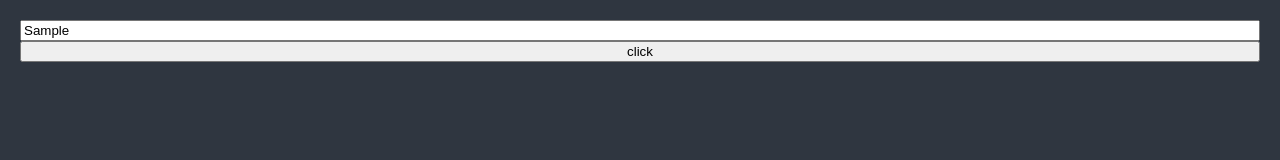
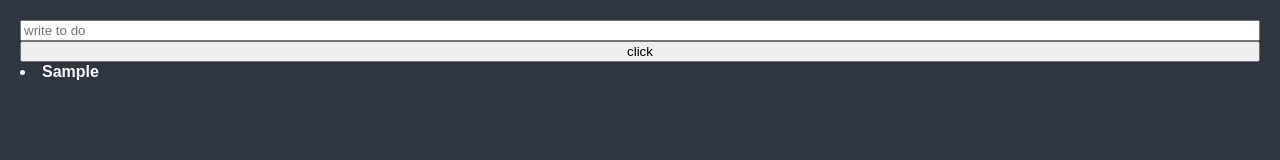
Before and after one commit to soyoung931014/ReactJS, a React (Create React App) app in the folder todolist/: page / in a window 1280 px wide. Both pictures are taken after typing "Sample" into the empty fields and a click on the button "click". Shown: the top 160 px of the page. Built offline with nearby package versions, Linux system fonts and the light colour scheme; a web font is replaced by a local one.

Commit message:
feat: add todo

```diff
--- a/todolist/src/ToDoList.tsx
+++ b/todolist/src/ToDoList.tsx
@@ -1,13 +1,34 @@
 import { useForm } from "react-hook-form";
+import { atom, useRecoilState } from "recoil";
+
+const toDoState = atom<IToDo[]>({
+  key: "toDo",
+  default: [],
+});
+// typescript에게 toDoState은 toDo들의 배열이라는 것을 알려줄것이다. 이를 위해 타입스크립트에게
+//  toDo가 어떻게 생긴지 알려줄 인터페이스 하나를 만들 것이다.
+interface IToDo {
+  text: string;
+  category: "TO_DO" | "DOING" | "DONE";
+  id: number;
+}
+
 interface IForm {
   [key: string]: string;
 }
 const ToDoList = () => {
+  const [toDos, setToDos] = useRecoilState(toDoState);
+  // 이제 typescript는 우리의 toDos가 여기에 있는 IToDo 객체로 이루어진 배열임을 안다.
+
   const { register, handleSubmit, setValue } = useForm();
-  const handleValid = (data: IForm) => {
-    console.log(data.toDo);
-    setValue(data.toDo, "");
+  const handleValid = ({ toDo }: IForm) => {
+    setToDos((oldToDos) => [
+      { text: toDo, id: Date.now(), category: "TO_DO" },
+      ...oldToDos,
+    ]);
+    setValue("toDo", "");
   };
+  console.log(toDos);
   return (
     <div>
       <form
@@ -22,6 +43,9 @@ const ToDoList = () => {
         />
 
         <button>click</button>
+        {toDos.map((el) => (
+          <li key={el.id}>{el.text}</li>
+        ))}
       </form>
     </div>
   );
```
